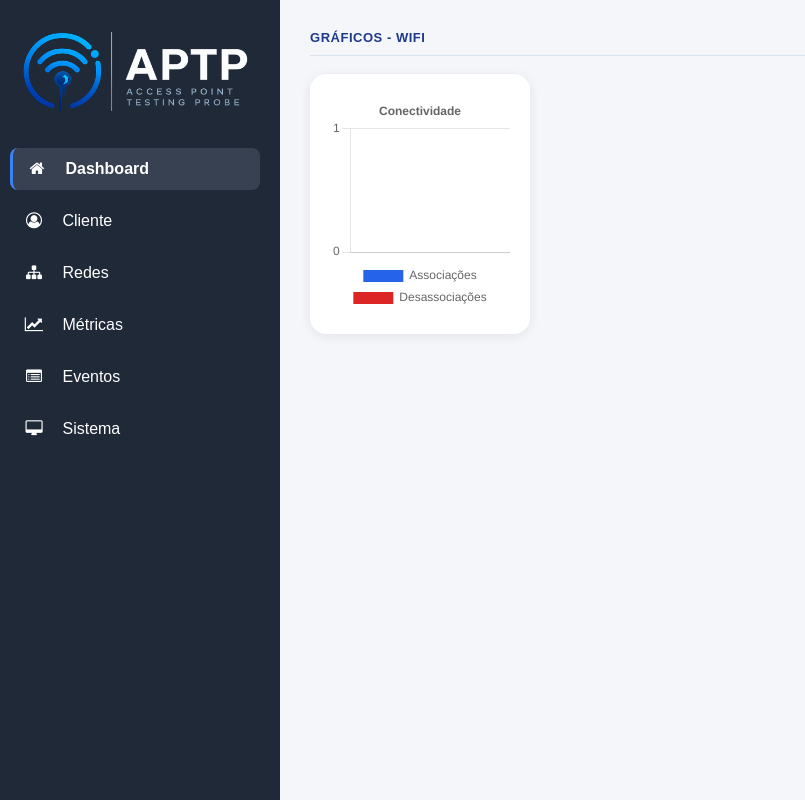
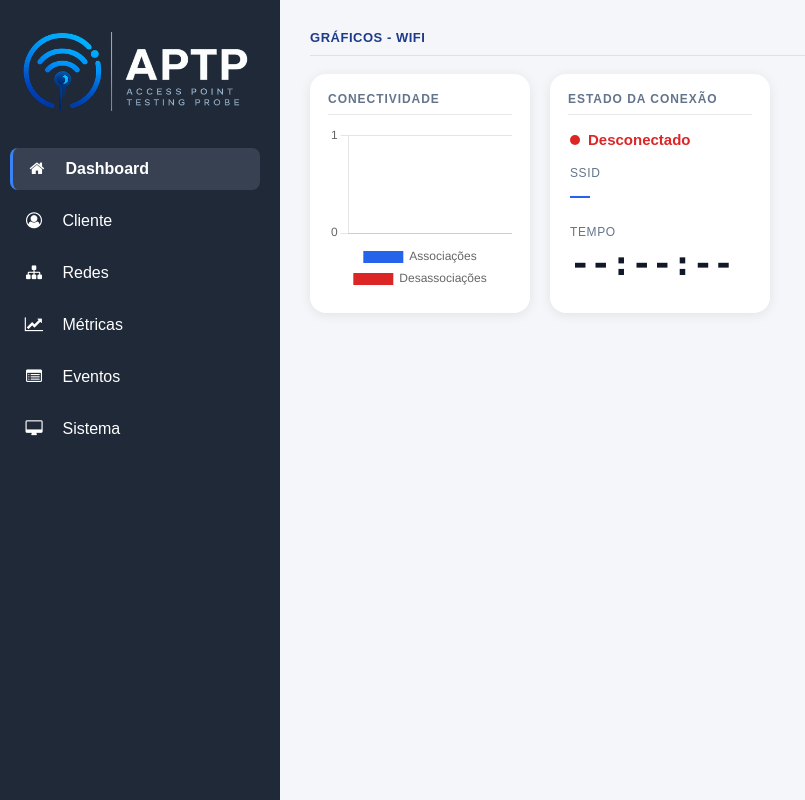
Before and after one commit to carloshorajr/aptp, a Flask app: page / in a window 1280 px wide. Shown: the whole page, without its empty margins (0-805 px from the left). Run offline with Flask 3, Linux system fonts and the light colour scheme; data comes from the database, SQL or seed files in the repository; data that the repository does not hold is empty; parts of the project's set-up code (start-up, migrations or seed data) failed here and were passed over.

Commit message:
Improve dashboard Wi-Fi connectivity cards and connection status UI

```diff
--- a/backend/services/dashboard_service.py
+++ b/backend/services/dashboard_service.py
@@ -2,10 +2,21 @@ from backend.repositories.event_repository import (
     EventRepository
 )
 
+from backend.services.network_service import (
+    NetworkService
+)
 
 class DashboardService:
 
     @staticmethod
     def get_wifi_connectivity():
 
-        return EventRepository.wifi_connectivity()
+        return {
+
+            "chart": EventRepository.wifi_connectivity(),
+
+            "connected_time": (
+                NetworkService.get_wifi_connected_time()
+            )
+
+        }
--- a/backend/services/network_service.py
+++ b/backend/services/network_service.py
@@ -40,6 +40,66 @@ class NetworkService:
         except Exception:
 
             return None
+
+    @staticmethod
+    def get_wifi_connected_time(interface="wlan0"):
+
+        ssid = NetworkService.get_wifi_ssid(interface)
+
+        if not ssid:
+
+            return {
+
+                "ssid": None,
+
+                "seconds": None
+
+            }
+
+        timestamp = CommandService.run(
+
+            [
+                "nmcli",
+                "-g",
+                "connection.timestamp",
+                "connection",
+                "show",
+                ssid
+            ]
+
+        )
+
+        if not timestamp:
+
+            return {
+
+                "ssid": ssid,
+
+                "seconds": None
+
+            }
+
+        try:
+
+            connected_since = int(timestamp)
+
+        except ValueError:
+
+            return {
+
+                "ssid": ssid,
+
+                "seconds": None
+
+            }
+
+        return {
+
+            "ssid": ssid,
+
+            "seconds": int(time.time()) - connected_since
+
+        }
 
     @staticmethod
     def get_saved_ssids():
--- a/frontend/static/css/dashboard.css
+++ b/frontend/static/css/dashboard.css
@@ -14,9 +14,29 @@
 
     border-radius:16px;
 
-    padding:20px;
+    padding:18px;
 
     box-shadow:0 2px 12px rgba(0,0,0,.08);
+
+}
+
+.dashboard-card-header{
+
+    margin-bottom:10px;
+
+    padding-bottom:8px;
+
+    border-bottom:1px solid #e5e7eb;
+
+    font-size:12px;
+
+    font-weight:600;
+
+    text-transform:uppercase;
+
+    letter-spacing:.08em;
+
+    color:#64748b;
 
 }
 
@@ -26,7 +46,7 @@
 
     width:100%;
 
-    height:220px;
+    height:170px;
 
 }
 
@@ -57,3 +77,101 @@
     color:#1e3a8a;
 
 }
+
+.dashboard-status{
+
+    display:flex;
+
+    flex-direction:column;
+
+    justify-content:flex-start;
+
+    gap:18px;
+
+    padding:6px 2px;
+
+}
+
+.dashboard-status-indicator{
+
+    display:flex;
+
+    align-items:center;
+
+    gap:8px;
+
+    font-size:15px;
+
+    font-weight:600;
+
+    color:#16a34a;
+
+}
+
+.dashboard-status-connected{
+
+    color:#16a34a;
+
+}
+
+.dashboard-status-disconnected{
+
+    color:#dc2626;
+
+}
+
+.dashboard-status-dot{
+
+    width:10px;
+
+    height:10px;
+
+    border-radius:50%;
+
+    background:currentColor;
+
+}
+
+.dashboard-status-field{
+
+    display:flex;
+
+    flex-direction:column;
+
+    gap:4px;
+
+}
+
+.dashboard-status-label{
+
+    font-size:12px;
+
+    text-transform:uppercase;
+
+    letter-spacing:.05em;
+
+    color:#64748b;
+
+}
+
+.dashboard-status-text{
+
+    font-size:20px;
+
+    font-weight:600;
+
+    color:#2563eb;
+
+}
+
+.dashboard-status-time{
+
+    font-size:34px;
+
+    font-weight:700;
+
+    font-family:Consolas, Monaco, monospace;
+
+    color:#111827;
+
+}
--- a/frontend/static/js/dashboard.js
+++ b/frontend/static/js/dashboard.js
@@ -3,6 +3,12 @@ const Dashboard = {
     chart: null,
 
     interval: null,
+
+    connectedTime: null,
+
+    connectedSSID: null,
+
+    connectedTimeInterval: null,
 
     init() {
 
@@ -60,14 +66,6 @@ const Dashboard = {
 
                     plugins: {
 
-                        title: {
-
-                            display: true,
-
-                            text: "Conectividade"
-
-                        },
-
                         legend: {
 
                             position: "bottom"
@@ -99,6 +97,8 @@ const Dashboard = {
         );
 
         this.update();
+
+        this.startConnectedTimeCounter();
 
         this.interval = setInterval(
 
@@ -132,9 +132,73 @@ const Dashboard = {
 
             const data = await response.json();
 
+            const chart = data.chart;
+
+            this.connectedSSID = data.connected_time.ssid;
+
+            this.connectedTime = data.connected_time.seconds;
+
+            const indicator = document.getElementById(
+
+                "wifi-status-indicator"
+
+            );
+
+            const statusText = document.getElementById(
+
+                "wifi-status-text"
+
+            );
+
+            if (
+
+                this.connectedTime !== null
+
+            ) {
+
+                indicator.classList.remove(
+
+                    "dashboard-status-disconnected"
+
+                );
+
+                indicator.classList.add(
+
+                    "dashboard-status-connected"
+
+                );
+
+                statusText.textContent =
+
+                    "Conectado";
+
+            }
+
+            else {
+
+                indicator.classList.remove(
+
+                    "dashboard-status-connected"
+
+                );
+
+                indicator.classList.add(
+
+                    "dashboard-status-disconnected"
+
+                );
+
+                statusText.textContent =
+
+                    "Desconectado";
+
+            }
+
+            this.renderConnectedTime();
+
             this.chart.data.labels =
 
-                data.map(
+                chart.map(
 
                     item => item.day
 
@@ -142,7 +206,7 @@ const Dashboard = {
 
             this.chart.data.datasets[0].data =
 
-                data.map(
+                chart.map(
 
                     item => item.associations
 
@@ -150,7 +214,7 @@ const Dashboard = {
 
             this.chart.data.datasets[1].data =
 
-                data.map(
+                chart.map(
 
                     item => item.disassociations
 
@@ -174,6 +238,96 @@ const Dashboard = {
 
     },
 
+    renderConnectedTime() {
+
+        const element = document.getElementById(
+
+            "wifi-connected-time"
+
+        );
+
+        const ssid = document.getElementById(
+
+            "wifi-connected-ssid"
+
+        );
+
+        if (!element) {
+
+            return;
+
+        }
+
+        ssid.textContent = this.connectedSSID || "—";
+
+        if (
+
+            this.connectedTime === null
+
+        ) {
+
+            element.textContent =
+
+                "--:--:--";
+
+            return;
+
+        }
+
+        const hours = Math.floor(
+
+            this.connectedTime / 3600
+
+        );
+
+        const minutes = Math.floor(
+
+            (this.connectedTime % 3600) / 60
+
+        );
+
+        const seconds = this.connectedTime % 60;
+
+        element.textContent =
+
+            String(hours).padStart(2, "0")
+
+            + ":"
+
+            + String(minutes).padStart(2, "0")
+
+            + ":"
+
+            + String(seconds).padStart(2, "0");
+
+    },
+
+    startConnectedTimeCounter() {
+
+        this.connectedTimeInterval = setInterval(
+
+            () => {
+
+                if (
+
+                    this.connectedTime !== null
+
+                ) {
+
+                    this.connectedTime++;
+
+                    this.renderConnectedTime();
+
+                }
+
+            },
+
+            1000
+
+        );
+
+    },
+
     destroy() {
 
         if (
@@ -194,6 +348,22 @@ const Dashboard = {
 
         if (
 
+            this.connectedTimeInterval
+
+        ) {
+
+            clearInterval(
+
+                this.connectedTimeInterval
+
+            );
+
+            this.connectedTimeInterval = null;
+
+        }
+
+        if (
+
             this.chart
 
         ) {
--- a/frontend/templates/dashboard.html
+++ b/frontend/templates/dashboard.html
@@ -12,6 +12,12 @@
 
     <div class="dashboard-card">
 
+        <div class="dashboard-card-header">
+
+            Conectividade
+
+        </div>
+
         <div class="dashboard-card-body">
 
             <canvas id="wifi-connectivity-chart"></canvas>
@@ -20,6 +26,105 @@
 
     </div>
 
+    <!-- <div class="dashboard-card">
+
+        <div class="dashboard-card-body dashboard-counter">
+
+            <div class="dashboard-counter-title">
+
+                Tempo conectado
+
+            </div>
+
+            <div
+                id="wifi-connected-ssid"
+                class="dashboard-counter-subtitle"
+            >
+
+                --
+
+            </div>
+
+            <div
+                id="wifi-connected-time"
+                class="dashboard-counter-value"
+            >
+
+                --
+
+            </div>
+
+        </div>
+
+    </div> -->
+
+    <div class="dashboard-card">
+
+        <div class="dashboard-card-header">
+
+            Estado da Conexão
+
+        </div>
+
+        <div class="dashboard-card-body dashboard-status">
+
+            <div
+                id="wifi-status-indicator"
+                class="dashboard-status-indicator dashboard-status-connected"
+            >
+
+                <span class="dashboard-status-dot"></span>
+
+                <span id="wifi-status-text">
+
+                    Conectado
+
+                </span>
+
+            </div>
+
+            <div class="dashboard-status-field">
+
+                <span class="dashboard-status-label">
+
+                    SSID
+
+                </span>
+
+                <span
+                    id="wifi-connected-ssid"
+                    class="dashboard-status-text"
+                >
+
+                    --
+
+                </span>
+
+            </div>
+
+            <div class="dashboard-status-field">
+
+                <span class="dashboard-status-label">
+
+                    Tempo
+
+                </span>
+
+                <span
+                    id="wifi-connected-time"
+                    class="dashboard-status-time"
+                >
+
+                    --:--:--
+
+                </span>
+
+            </div>
+
+        </div>
+
+    </div>
+
 </div>
 
 {% endblock %}
--- a/frontend/templates/metrics.html
+++ b/frontend/templates/metrics.html
@@ -21,9 +21,9 @@
                     <span class="metric-tooltip-text">
 
                         <ul style="margin:6px 0 0 16px;padding:0;">
-                            <li>coleta os eventos de associação e desassociação da interface de rede WiFi.</li>
+                            <li>monitora os eventos de associação e desassociação da interface de rede WiFi.</li>
                             <br>
-                            <li>monitora o tempo atual da última associação com uma rede WiFi.</li>
+                            <li>monitora o tempo atual de associação com uma rede WiFi.</li>
                         </ul>
 
                     </span>
```
